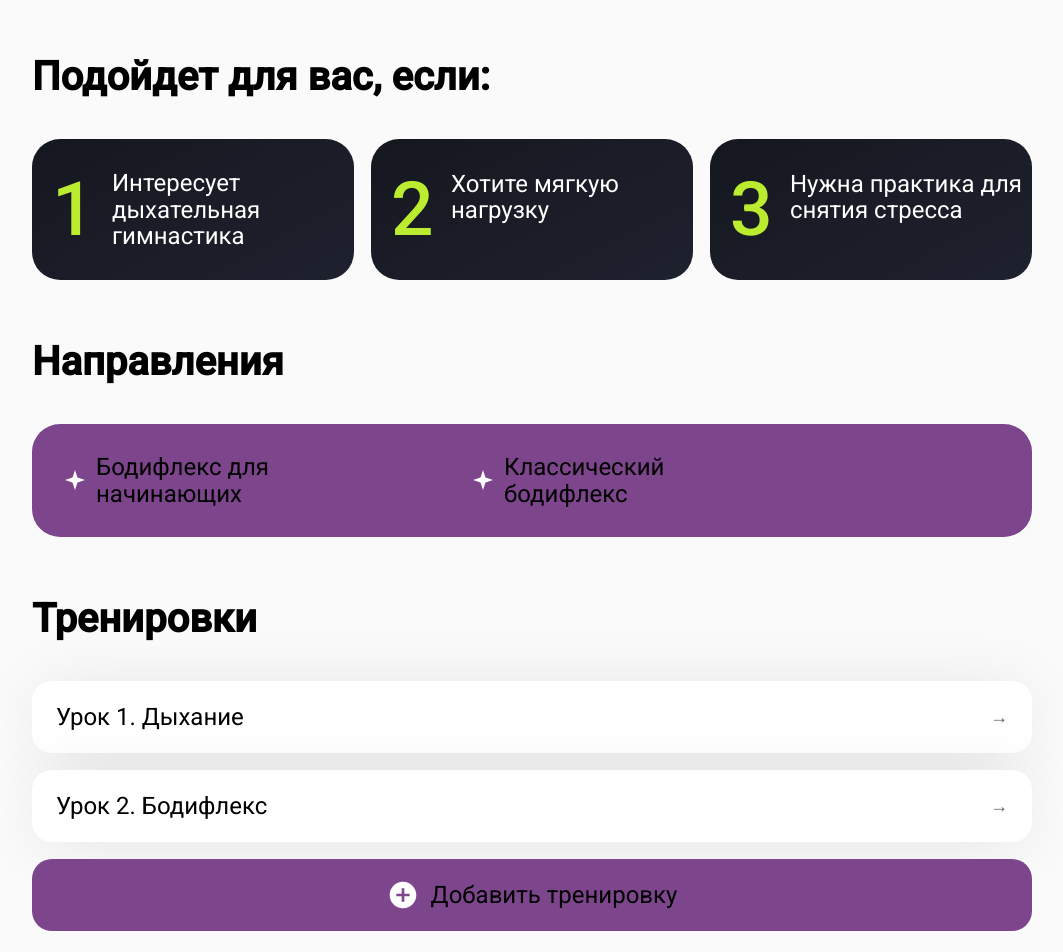
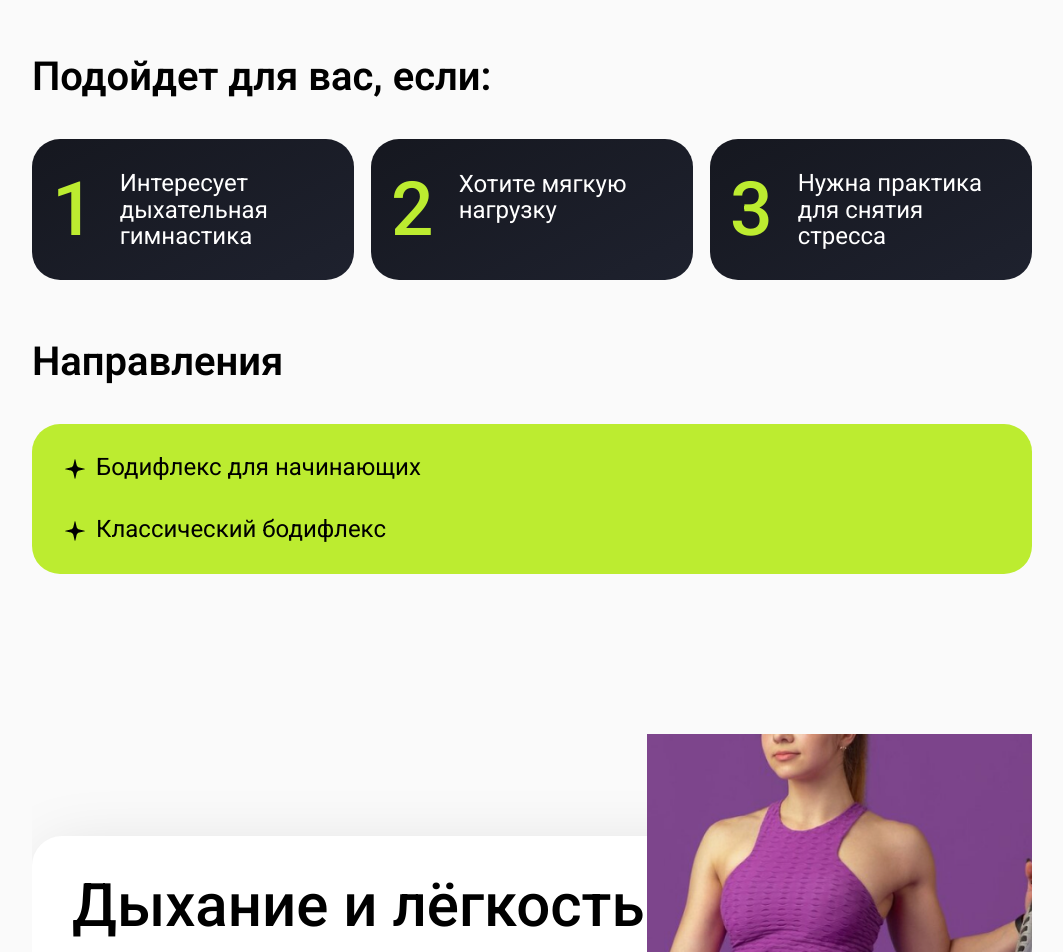
Before and after one commit to Almazny26/GraduateWork, a React (Vite) app: page /course/bodyflex in a window 1280 px wide. Shown: the part 460-1412 px from the top of the page, without its empty margins (108-1171 px from the left). Built offline with nearby package versions, Linux system fonts and the light colour scheme.

Commit message:
Добавлена гибкость

```diff
--- a/index.html
+++ b/index.html
@@ -8,7 +8,7 @@
     <link rel="preconnect" href="https://fonts.googleapis.com" />
     <link rel="preconnect" href="https://fonts.gstatic.com" crossorigin />
     <link
-      href="https://fonts.googleapis.com/css2?family=Roboto:wght@400;500&display=swap"
+      href="https://fonts.googleapis.com/css2?family=Roboto:wght@400;500;600&display=swap"
       rel="stylesheet"
     />
   </head>
--- a/src/pages/CoursePage.tsx
+++ b/src/pages/CoursePage.tsx
@@ -1,24 +1,7 @@
 import { useParams, Navigate } from 'react-router-dom'
 import { Header } from '@/components/Header'
 import { SkillCourseCard } from '@/components/SkillCourseCard'
-import { WorkoutCard } from '@/components/WorkoutCard'
 import { getCourseBySlug, COURSE_COLORS } from '@/data/courses'
-
-/** Моковые тренировки для курса (позже заменить на GET /courses/[courseId]/workouts) */
-const MOCK_WORKOUTS: Record<string, { name: string }[]> = {
-  yoga: [
-    { name: 'Урок 1. Введение в йогу' },
-    { name: 'Урок 2. Основные движения' },
-    { name: 'Урок 3. Дыхание и расслабление' },
-  ],
-  stretching: [
-    { name: 'Урок 1. Базовый стретчинг' },
-    { name: 'Урок 2. Растяжка спины' },
-  ],
-  fitness: [{ name: 'Урок 1. Разминка' }, { name: 'Урок 2. Силовая часть' }],
-  step: [{ name: 'Урок 1. Базовый степ' }, { name: 'Урок 2. Связки' }],
-  bodyflex: [{ name: 'Урок 1. Дыхание' }, { name: 'Урок 2. Бодифлекс' }],
-}
 
 const COURSE_DESCRIPTIONS: Record<
   string,
@@ -111,20 +94,16 @@ const COURSE_DESCRIPTIONS: Record<
   },
 }
 
-function SparcleIcon({ className }: { className?: string }) {
+function StarIcon({ className }: { className?: string }) {
   return (
-    <svg
+    <img
+      src="/images/star.svg"
+      alt=""
+      width={26}
+      height={26}
       className={className}
-      viewBox="0 0 26 26"
-      fill="none"
-      xmlns="http://www.w3.org/2000/svg"
       aria-hidden
-    >
-      <path
-        d="M13 2l2.5 7.5L23 12l-7.5 2.5L13 22l-2.5-7.5L3 12l7.5-2.5L13 2z"
-        fill="currentColor"
     />
-    </svg>
   )
 }
 
@@ -141,16 +120,16 @@ export function CoursePage() {
     <div className="min-h-screen bg-page font-sans text-text">
       <Header />
       {/* Frame 2043683081 (node 60:2107): колонка, gap 60px — жёлтая карточка, «Подойдет для вас», «Направления» */}
-      <div className="max-w-[1440px] mx-auto px-6 sm:px-10 md:px-14 lg:px-[140px] pt-[60px] pb-10 sm:pb-[60px] flex flex-col gap-8 sm:gap-[60px]">
+      <div className="max-w-[1440px] mx-auto px-6 sm:px-10 md:px-14 lg:px-[140px] pt-[60px] pb-10 sm:pb-[60px] flex flex-col">
         {/* Верхняя карточка: название и цвет по выбранной тренировке */}
         <SkillCourseCard
           imageSrc={course.imageSkillCard}
           title={course.title}
         />
 
-        {/* Блок по макету Figma node 60-2105: от заголовка до карточек 40px, между карточками 17px */}
+        {/* Подойдет для вас: от заголовка до карточек 40px; от карточек до «Направления» 60px */}
         <section
-          className="w-full max-w-[1160px] flex flex-col gap-[40px]"
+          className="w-full max-w-[1160px] flex flex-col gap-[40px] mt-8 sm:mt-[60px]"
           aria-labelledby="suits-heading"
         >
           <h2
@@ -159,6 +138,7 @@ export function CoursePage() {
             style={{
               width: 810,
               maxWidth: '100%',
+              height: 44,
               color: 'rgba(0, 0, 0, 1)',
               fontFamily: 'Roboto, sans-serif',
               fontStyle: 'normal',
@@ -166,21 +146,24 @@ export function CoursePage() {
               fontSize: '40px',
               lineHeight: '110%',
               letterSpacing: 0,
+              textAlign: 'left',
             }}
           >
             Подойдет для вас, если:
           </h2>
           <div
-            className="flex flex-row flex-wrap md:flex-nowrap items-stretch"
+            className="flex flex-row flex-wrap items-stretch"
             style={{ gap: 17 }}
           >
             {description.suits.map((text, i) => (
               <div
                 key={i}
-                className="rounded-[28px] flex flex-col justify-start items-start min-w-0 md:flex-1 shrink-0 box-border"
+                className="rounded-[28px] flex flex-col justify-start items-start min-w-0 flex-1 box-border overflow-hidden"
                 style={{
-                  width: 368,
+                  minWidth: 0,
+                  flex: '1 1 280px',
                   maxWidth: '100%',
+                  height: 141,
                   minHeight: 141,
                   padding: 20,
                   gap: 10,
@@ -188,35 +171,27 @@ export function CoursePage() {
                     'linear-gradient(152.61deg, rgba(21.46, 23.48, 31.57, 1), rgba(30.28, 33.45, 46.14, 1))',
                 }}
               >
-                {/* Frame 2043683006: 328×101, flex col, gap 3 */}
                 <div
-                  className="flex flex-col justify-start items-start flex-1 min-w-0"
-                  style={{ width: 328, maxWidth: '100%', gap: 3 }}
+                  className="flex flex-row justify-start items-center flex-1 min-w-0 w-full box-border"
+                  style={{ gap: 25 }}
                 >
-                  {/* Frame 2043683005: 328×101, flex row, gap 25; отступы 20 — у внешнего слоя (padding 20) */}
-                  <div
-                    className="flex flex-row justify-start items-center flex-1 min-w-0 box-border"
-                    style={{ width: 328, maxWidth: '100%', gap: 25 }}
-                  >
-                    {/* Цифра: 35×101, Roboto Medium 75px, 135%, цвет #BCEC30 */}
+                  {/* Цифра: Roboto Medium 75px, 135%, цвет #BCEC30 */}
                   <span
-                      className="shrink-0 text-left"
+                    className="shrink-0 leading-[1.35]"
                     style={{
-                        width: 35,
-                        height: 101,
                       color: 'rgba(188, 236, 48, 1)',
                       fontFamily: 'Roboto, sans-serif',
                       fontWeight: 500,
-                        fontSize: 75,
-                        lineHeight: '135%',
+                      fontSize: 'clamp(48px, 10vw, 75px)',
                       letterSpacing: 0,
+                      textAlign: 'left',
                     }}
                   >
                     {i + 1}
                   </span>
-                    {/* Текст по макету: 268×78, white, Roboto Regular 24px, 110%, 0 letter-spacing, left */}
+                  {/* Текст по макету: 268×78, white, Roboto Regular 24px, 110%, 400 */}
                   <span
-                      className="shrink-0"
+                    className="min-w-0 flex-1 break-words block text-left"
                     style={{
                       width: 268,
                       maxWidth: '100%',
@@ -235,79 +210,57 @@ export function CoursePage() {
                   </span>
                 </div>
               </div>
-              </div>
             ))}
           </div>
         </section>
 
-        {/* Frame 2043683080: column gap 40. Заголовок «Направления» 40px. Frame 2043683031: width 1160, #BCEC30, padding 30, radius 28; внутри row gap 124px — две колонки, в колонке gap 34px; элемент: row gap 8px, Sparcle 26×26 white, текст 24px black, width 250 */}
-        <div className="w-full max-w-[1160px] flex flex-col gap-[40px]">
-          <h2 className="text-[40px] font-semibold leading-[1.1] text-[#000000]">
+        {/* Направления: от карточек до этого блока 60px; от этого блока до «Тренировки» 40px */}
+        <div className="w-full max-w-[1160px] flex flex-col gap-[40px] mt-[60px] mb-[40px]">
+          <h2
+            className="text-left"
+            style={{
+              color: 'rgba(0, 0, 0, 1)',
+              fontFamily: 'Roboto, sans-serif',
+              fontStyle: 'normal',
+              fontWeight: 600,
+              fontSize: '40px',
+              lineHeight: '110%',
+              letterSpacing: 0,
+              textAlign: 'left',
+            }}
+          >
             Направления
           </h2>
+          {/* Frame 2043683031: 1160×146, flex column, gap 10, padding 30, radius 28, один цвет на всех страницах */}
+          {/* Frame 2043683031: гибкий блок; на md+ — 2 строки, 158px по горизонтали, 34px между строками */}
           <div
-            className="w-full max-w-[1160px] rounded-[28px] p-[30px] box-border"
-            style={{ backgroundColor: COURSE_COLORS[course.slug] ?? '#BCEC30' }}
+            className="w-full max-w-[1160px] min-h-[146px] rounded-[28px] p-4 sm:p-[30px] box-border flex flex-col justify-start items-start overflow-hidden"
+            style={{
+              gap: 10,
+              backgroundColor: 'rgba(188, 236, 48, 1)',
+            }}
           >
-            <div className="flex flex-row gap-[124px] flex-wrap">
-              {[
-                description.directions.slice(
-                  0,
-                  Math.ceil(description.directions.length / 2)
-                ),
-                description.directions.slice(
-                  Math.ceil(description.directions.length / 2)
-                ),
-              ].map((col, colIdx) => (
-                <div key={colIdx} className="flex flex-col gap-[34px]">
-                  {col.map((name) => (
+            <div
+              className="w-full min-w-0 flex flex-col gap-y-[34px] lg:grid lg:grid-rows-2 lg:grid-flow-col lg:gap-x-[158px] lg:gap-y-[34px] lg:content-start"
+            >
+              {description.directions.map((name) => (
                 <div
                   key={name}
-                      className="flex flex-row items-center gap-[8px]"
+                  className="flex flex-row items-start gap-2 sm:gap-[8px] min-w-0 w-full"
                 >
-                      <SparcleIcon className="w-[26px] h-[26px] shrink-0 text-white" />
-                      <span className="text-[24px] font-normal leading-[1.1] text-[#000000] w-[250px]">
+                  <StarIcon className="w-5 h-5 sm:w-[26px] sm:h-[26px] shrink-0 flex-shrink-0 mt-0.5" />
+                  <span
+                    className="text-lg sm:text-[24px] font-normal leading-[1.1] min-w-0 break-words"
+                    style={{ color: 'rgba(0, 0, 0, 1)' }}
+                  >
                     {name}
                   </span>
-                    </div>
-                  ))}
                 </div>
               ))}
             </div>
           </div>
         </div>
 
-        {/* Тренировки: карточки по макету Figma 46:2743 (в т.ч. бодифлекс); кнопка — node 33:2051 */}
-        <div className="w-full max-w-[1160px] flex flex-col gap-8 sm:gap-[40px]">
-          <h2 className="text-[32px] sm:text-[40px] font-semibold leading-[1.1] text-[#000000]">
-            Тренировки
-          </h2>
-          <div className="flex flex-col gap-4 sm:gap-[17px]">
-            {(MOCK_WORKOUTS[course.slug] ?? []).map((workout) => (
-              <WorkoutCard key={workout.name} name={workout.name} />
-            ))}
-            <button
-              type="button"
-              className="flex items-center justify-center gap-3 w-full min-h-[72px] rounded-[20px] transition-opacity hover:opacity-90"
-              style={{
-                backgroundColor: COURSE_COLORS[course.slug] ?? '#BCEC30',
-              }}
-              aria-label="Добавить тренировку"
-            >
-              <img
-                src="/images/add-workout-button.svg"
-                alt=""
-                width={32}
-                height={32}
-                className="shrink-0"
-                aria-hidden
-              />
-              <span className="text-[24px] font-normal leading-[1.1] text-[#000000]">
-                Добавить тренировку
-              </span>
-            </button>
-          </div>
-        </div>
       </div>
 
       {/* Group 1597880544 (node 31:1394): 1160×588. Rectangle (0,102) 1160×486 white radius 30 shadow; Frame 2043683032 (40,142) column gap 28; Mask (615.19,0) 514.63×567 */}
```
Also changed, not shown: public/images/star.svg (added). Lines whose indentation alone changed are shown as unchanged.
